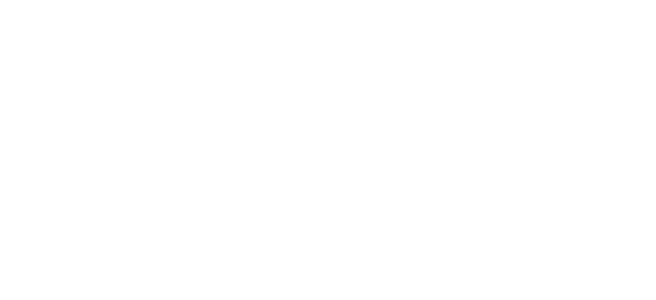
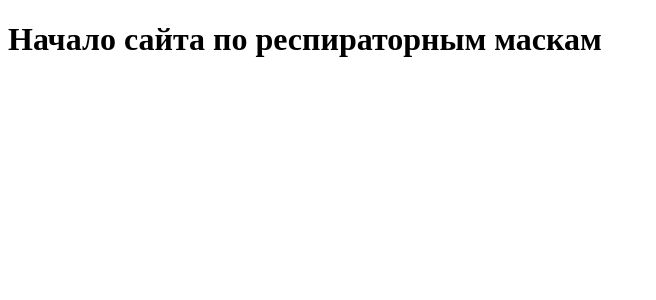
Before and after one commit to maxbirimkulov/maskstore, a React (Create React App) app: page / in a window 1280 px wide. Shown: the top 300 px of the page, without its empty margins (0-656 px from the left). Built offline with nearby package versions, Linux system fonts and the light colour scheme.

Commit message:
create h1 for example

```diff
--- a/src/App.js
+++ b/src/App.js
@@ -3,7 +3,7 @@
 function App() {
   return (
     <div className="App">
-
+      <h1>Начало сайта по респираторным маскам</h1>
     </div>
   );
 }
```
